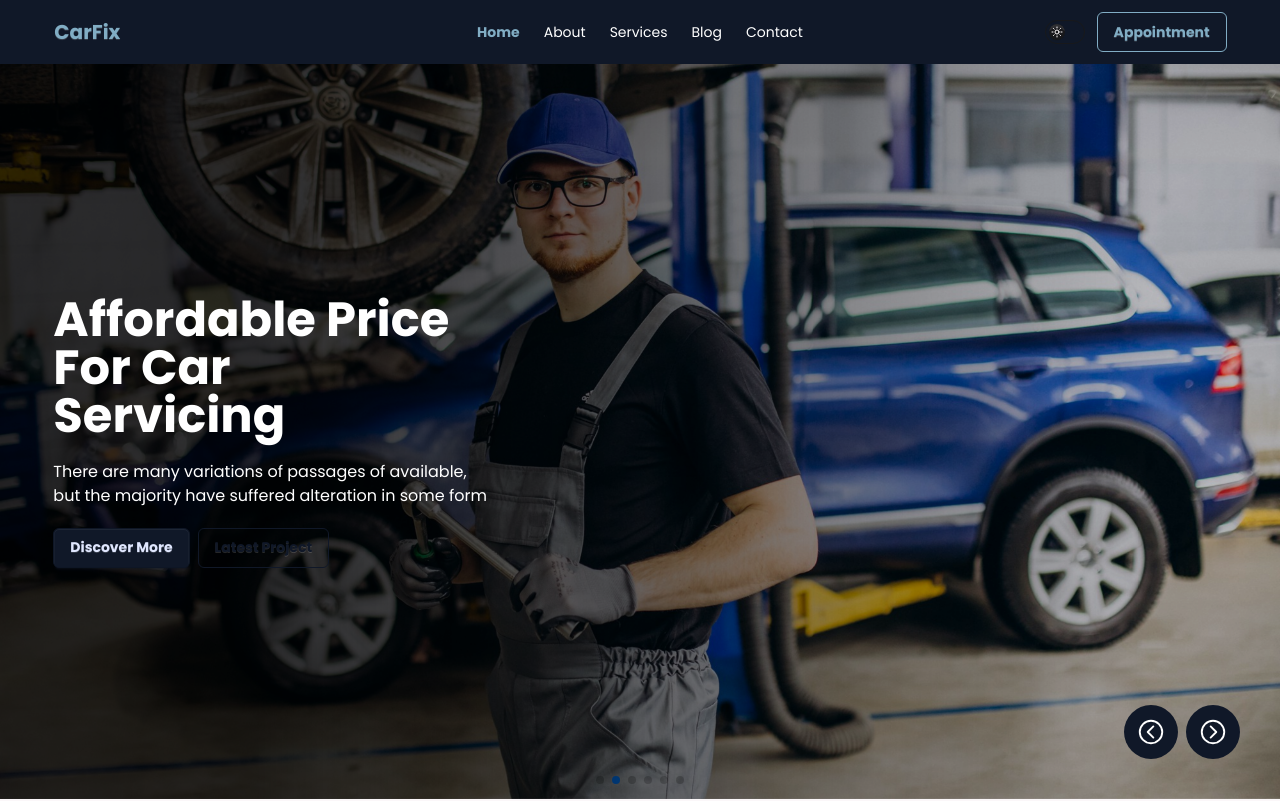
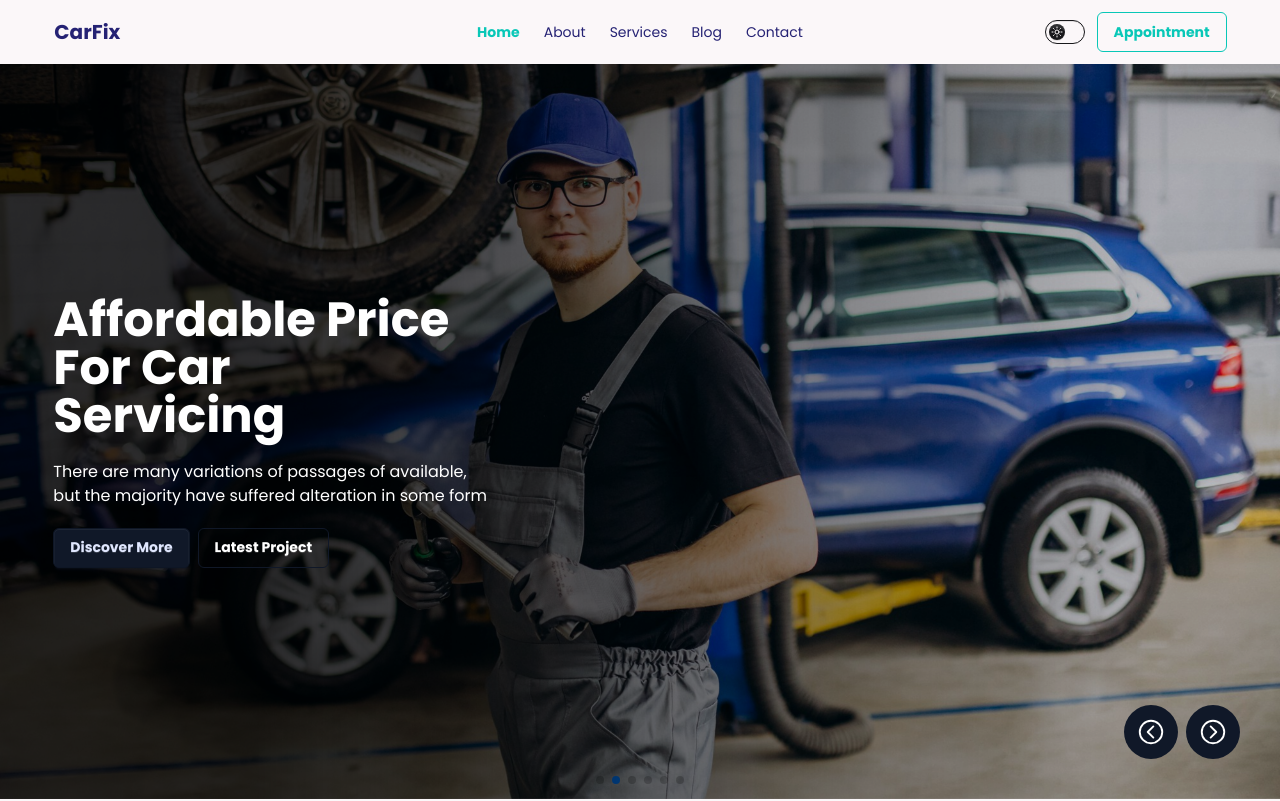
Before and after one commit to Parvez141300/car-fix-next-js-app, a Next.js app: page / in a window 1280 px wide. Shown: the top 801 px of the page. Built offline with nearby package versions, Linux system fonts and the light colour scheme; no server answers; the database is empty.

Commit message:
edited the colors and given the footer section a bottom space

```diff
--- a/src/app/components/Banner/Banner.jsx
+++ b/src/app/components/Banner/Banner.jsx
@@ -126,7 +126,7 @@ const Banner = () => {
             <button className="btn btn-primary rounded-md">
               Discover More
             </button>
-            <button className="btn btn-primary btn-outline rounded-md">
+            <button className="btn btn-primary btn-outline rounded-md text-white">
               Latest Project
             </button>
           </div>
--- a/src/app/globals.css
+++ b/src/app/globals.css
@@ -7,15 +7,15 @@
   name: "light";
   default: true;
   --color-primary: #101828;
-  --color-secondary: #81adc4;
-  --color-accent: #81adc4;
+  --color-secondary: #08c7b7;
+  --color-accent: #252274;
   --color-base-100: #fbf7f9;
 }
 
 @plugin "daisyui/theme" {
   name: "dark";
-  --color-primary: #a64e70;
-  --color-secondary: #3b667d;
-  --color-accent: #3b667d;
+  --color-primary: #a4a4a4;
+  --color-secondary: #36f7e7;
+  --color-accent: #8f8cde;
   --color-base-100: #070305;
 }
--- a/src/app/layout.js
+++ b/src/app/layout.js
@@ -26,10 +26,10 @@ export default function RootLayout({ children }) {
         className={`${poppins.className} antialiased`}
       >
         {/* nav bar */}
-        <nav className="bg-primary">
+        <nav className="bg-base-100">
           <NavBar></NavBar>
         </nav>
-        <main>
+        <main className="mb-12">
           {/* page route */}
           {children}
         </main>
--- a/src/components/NavBar/NavBar.jsx
+++ b/src/components/NavBar/NavBar.jsx
@@ -46,14 +46,14 @@ const NavBar = () => {
           </div>
           <ul
             tabIndex={0}
-            className="menu menu-sm dropdown-content bg-base-100 rounded-box z-1 mt-3 w-52 p-2 shadow text-white"
+            className="menu menu-sm dropdown-content bg-base-100 rounded-box z-1 mt-3 w-52 p-2 shadow text-accent"
           >
             {links}
           </ul>
         </div>
         <Link href={'/'} className="btn btn-ghost text-xl px-0 text-accent">CarFix</Link>
       </div>
-      <div className="navbar-center hidden lg:flex text-white">
+      <div className="navbar-center hidden lg:flex text-accent">
         <ul className="menu menu-horizontal px-1">{links}</ul>
       </div>
       <div className="navbar-end gap-3">
```
